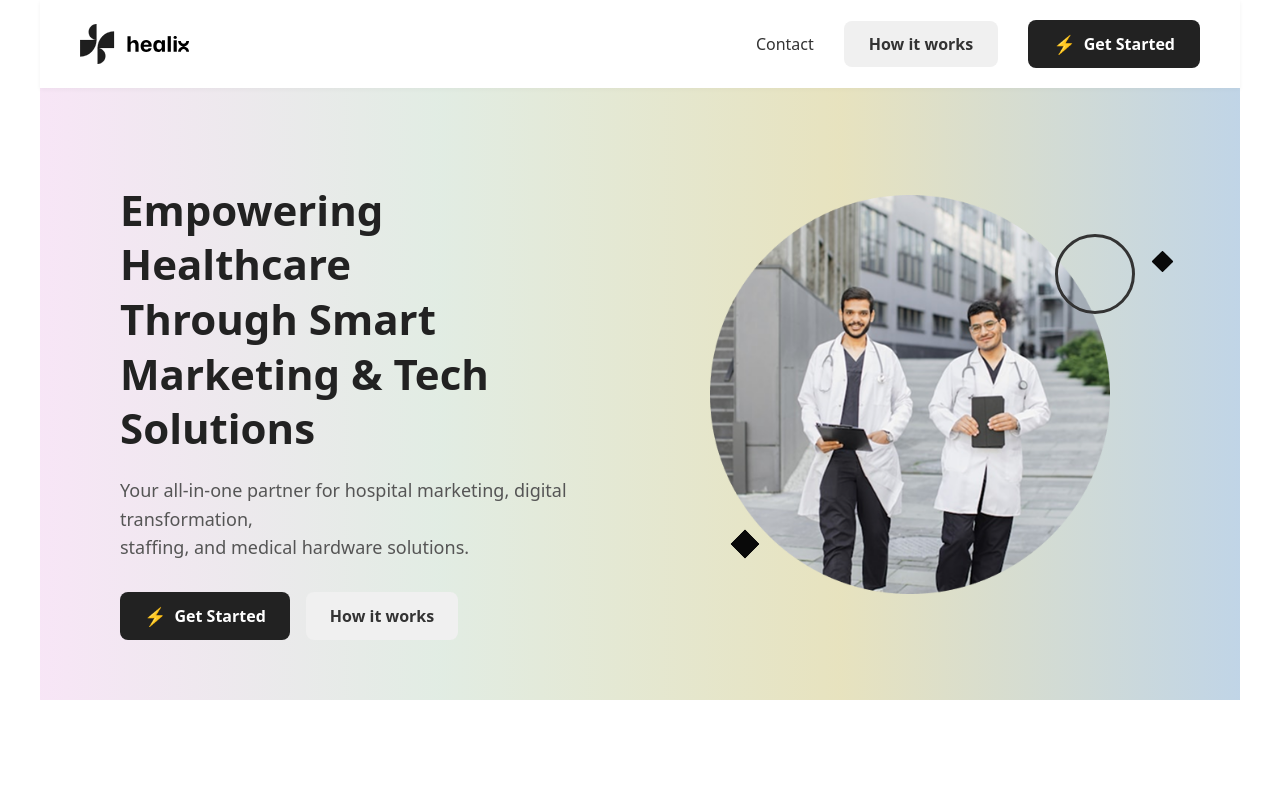
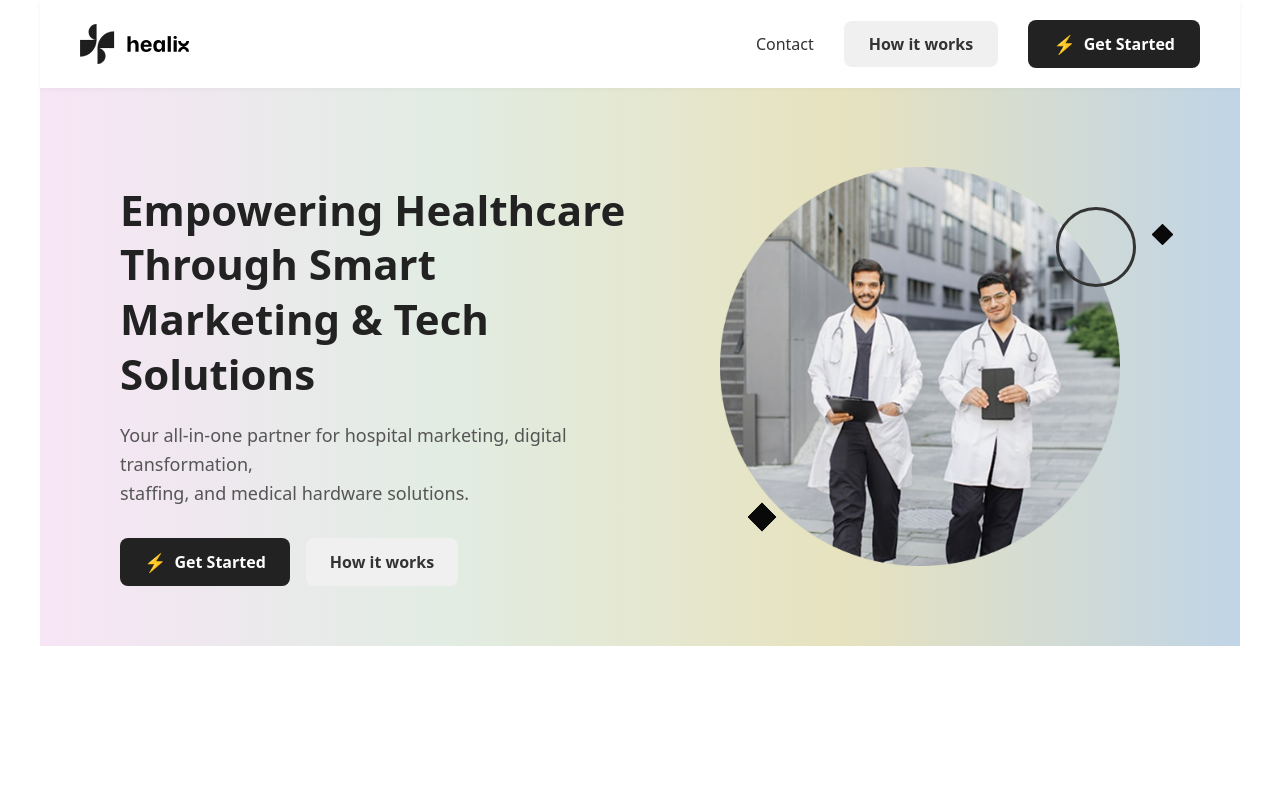
Before and after one commit to Ashwanimechanical/Healix-web, a React (Vite) app in the folder healix-web/: page / in a window 1280 px wide. Shown: the top 798 px of the page. Built offline with nearby package versions, Linux system fonts and the light colour scheme.

Commit message:
fix issue

```diff
--- a/healix-web/src/Pages/HomePage.jsx
+++ b/healix-web/src/Pages/HomePage.jsx
@@ -31,7 +31,7 @@ const HomePageContainer = styled.section`
   display: flex;
   flex-direction: column;
   align-items: center; /* Centers content horizontally within this section for mobile */
-  padding: 40px 20px; /* Horizontal padding re-applied directly to this section for mobile */
+  padding: 40px 30px; /* Horizontal padding re-applied directly to this section for mobile */
   background: linear-gradient(to right,rgba(229, 167, 225, 0.29),rgba(187, 212, 191, 0.43),rgba(214, 206, 144, 0.58),rgba(147, 182, 213, 0.58));
   position: relative;
   overflow: hidden; /* Ensures any overflowing decorative elements within this container are clipped */
@@ -55,7 +55,7 @@ const HomePageContainer = styled.section`
 `;
 
 const ContentWrapper = styled.div`
-  flex: 1; /* Allows this content block to grow and shrink */
+  flex: 2; /* Allows this content block to grow and shrink */
   max-width: 400px; /* Keep a max-width for readability of text */
   text-align: center; /* Center text on mobile */
   z-index: 2; /* Ensure content is above decorative elements */
@@ -67,6 +67,10 @@ const ContentWrapper = styled.div`
 
   @media (min-width: 1024px) { /* Adjust max-width for larger screens if needed */
     max-width: 50%; /* Allow it to take up to 50% of parent's width */
+  }
+    @media (max-width: 480px) {
+    padding: 0px 20px; /* Adjusted padding for very small screens (mobile) */
+    min-width: 400px;
   }
 `;
 
@@ -80,6 +84,11 @@ const Heading = styled.h1`
   @media (max-width: 768px) {
     font-size: 32px; /* Smaller font on mobile */
   }
+    @media (max-width: 480px) {
+     font-size: 32px;
+    font-weight: 600;
+    line-height: 1.3;
+  }
 `;
 
 const Description = styled.p`
@@ -90,6 +99,12 @@ const Description = styled.p`
 
   @media (max-width: 768px) {
     font-size: 16px; /* Smaller font on mobile */
+  }
+
+    @media (max-width: 480px) {
+     font-size: 14px;
+    font-weight: 600;
+    line-height: 1.3;
   }
 `;
 
```
